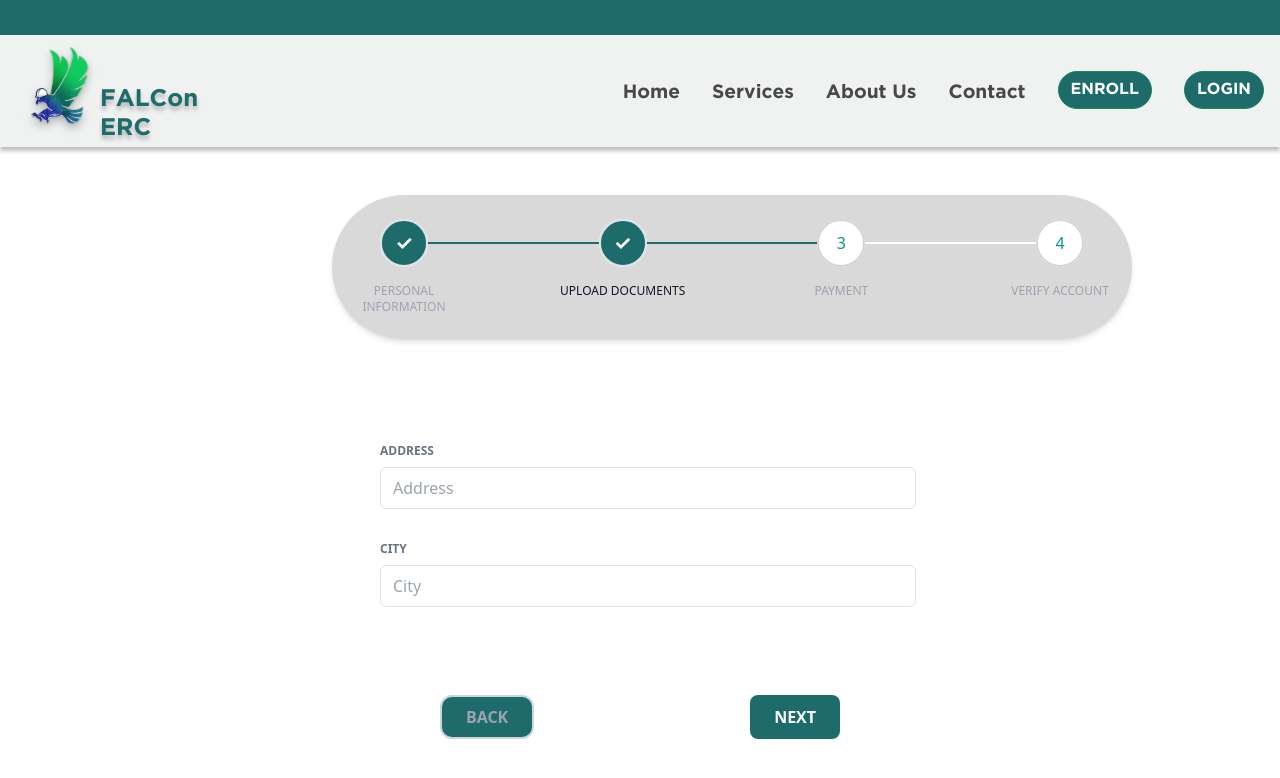
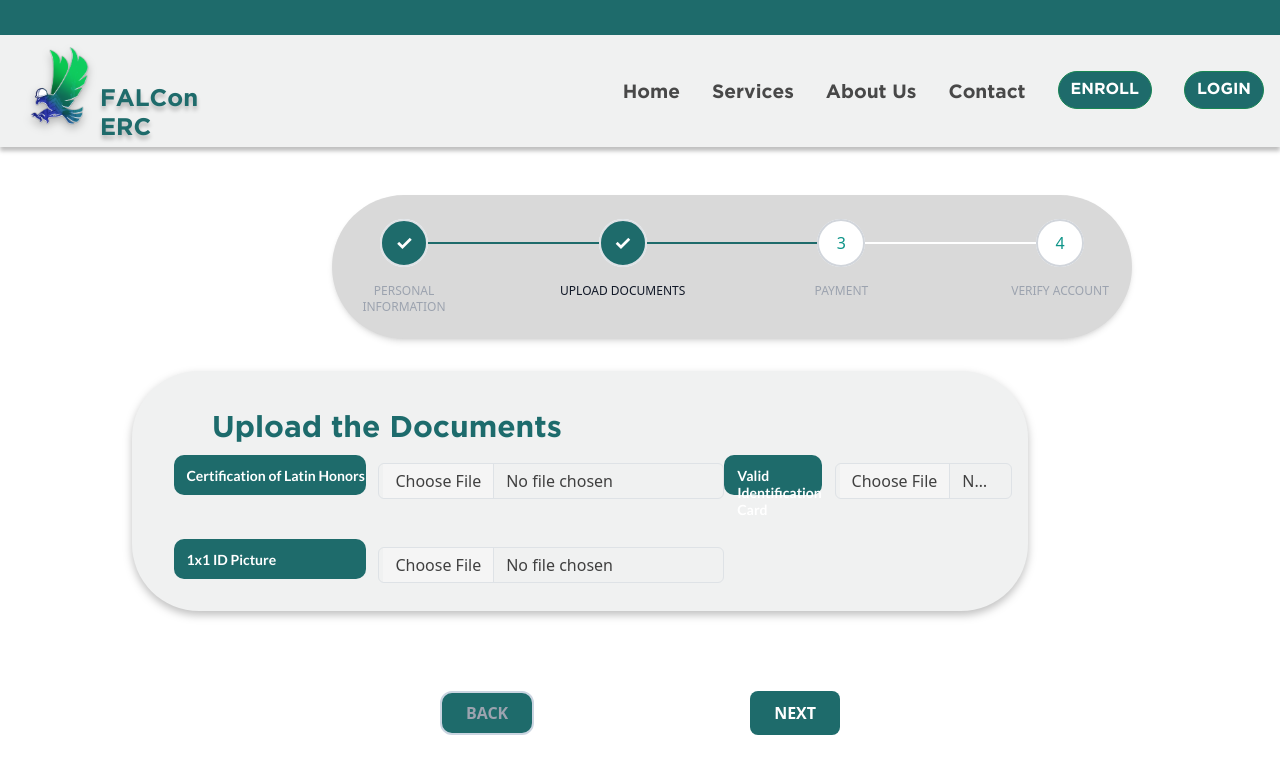
Before and after one commit to rhiyenlee/FALCON-ERC, a React (Create React App) app in the folder falcon-app/: page /enrollment in a window 1280 px wide. Both pictures are taken after a click on the button "NEXT". Shown: the top 778 px of the page. Built offline with nearby package versions, Linux system fonts and the light colour scheme.

Commit message:
done frontend enrollment

```diff
--- a/falcon-app/src/pages/Enrollment/Payment.jsx
+++ b/falcon-app/src/pages/Enrollment/Payment.jsx
@@ -1,15 +1,8 @@
-import { useStepperContext } from "./context/StepperContext";
 import BpiQr from "../../Images/bpi_qrcode.png";
 import PnbQr from "../../Images/pnb-digital-app-qr.png";
 import GCashQr from "../../Images/gcash-qr.jpg";
 
 export default function Payment() {
-  const { userData, setUserData } = useStepperContext();
-
-  const handleChange = (e) => {
-    const { name, value } = e.target;
-    setUserData({ ...userData, [name]: value });
-  };
   return (
     <div className="paymentContainer">
       <div className="bpi-payment-col">
@@ -62,14 +55,26 @@ export default function Payment() {
         />
       </div>
 
-          <p className="proof-payment">Proof of Payment</p>
-            <div className="proof-payment-col">
-
-            <label>Reference Number</label>
-            <input type="text" name="ref-number" id="" className="ref-num" placeholder="Minimum of 12 digits" />
-            </div>
-
-
+      <p className="proof-payment">Proof of Payment</p>
+      <div className="proof-payment-col">
+        <label>Reference Number</label>
+        <input
+          type="text"
+          name="ref-number"
+          id=""
+          className="ref-num"
+          placeholder="Minimum of 12 digits"
+        />
+        <div className="screenshot-container">
+          <div className="screenshot-image">
+            <p>Screenshot or Image of Receipt</p>
+          </div>
+          <input
+            type="file"
+            className="file-screenshot relative block min-w-0 rounded border border-solid border-neutral-300 bg-clip-padding px-3 py-[0.32rem] text-base font-normal text-neutral-700 transition duration-300 ease-in-out file:-mx-3 file:-my-[0.32rem] file:overflow-hidden file:rounded-none file:border-0 file:border-solid file:border-inherit file:bg-neutral-100 file:px-3 file:py-[0.32rem] file:text-neutral-700 file:rounded-md file:transition file:duration-150 file:ease-in-out file:[border-inline-end-width:1px] file:[margin-inline-end:0.75rem] hover:file:bg-neutral-200 focus:border-primary focus:text-neutral-700 focus:shadow-te-primary focus:outline-none dark:border-neutral-600 dark:file:bg-neutral-700 dark:file:text-neutral-100 dark:focus:border-primary "
+          />
+        </div>
+      </div>
     </div>
   );
 }
--- a/falcon-app/src/pages/Enrollment/PersonalInfo.jsx
+++ b/falcon-app/src/pages/Enrollment/PersonalInfo.jsx
@@ -1,13 +1,4 @@
-import { useStepperContext } from "./context/StepperContext";
-
 export default function PersonalInfo() {
-  const { userData, setUserData } = useStepperContext();
-
-  const handleChange = (e) => {
-    const { name, value } = e.target;
-    setUserData({ ...userData, [name]: value });
-  };
-
   return (
     <div className="infoContainer">
       <p className="personal-info">Personal Information</p>
--- a/falcon-app/src/pages/Enrollment/UploadCredentials.jsx
+++ b/falcon-app/src/pages/Enrollment/UploadCredentials.jsx
@@ -1,43 +1,39 @@
-import { useStepperContext } from "./context/StepperContext";
+import "./style/enrollment.css";
 
 export default function UploadCredentials() {
-  const { userData, setUserData } = useStepperContext();
+  return (
+    <div className="upload-credentials-container">
+      <h3 className="upload-documents">Upload the Documents</h3>
 
-  const handleChange = (e) => {
-    const { name, value } = e.target;
-    setUserData({ ...userData, [name]: value });
-  };
-  return (
-    <div className="flex flex-col ">
-      <div className="w-full mx-2 flex-1">
-        <div className="font-bold h-6 mt-3 text-gray-500 text-xs leading-8 uppercase">
-          Address
-        </div>
-        <div className="bg-white my-2 p-1 flex border border-gray-200 rounded">
+      <form action="">
+        <div className="cert-latin">
+          <div className="latin-honors">
+            <p>Certification of Latin Honors</p>
+          </div>
           <input
-            onChange={handleChange}
-            value={userData["address"] || ""}
-            name="address"
-            placeholder="Address"
-            className="p-1 px-2 appearance-none outline-none w-full text-gray-800"
+            type="file"
+            className="file-latin-honors relative block min-w-0 rounded border border-solid border-neutral-300 bg-clip-padding px-3 py-[0.32rem] text-base font-normal text-neutral-700 transition duration-300 ease-in-out file:-mx-3 file:-my-[0.32rem] file:overflow-hidden file:rounded-none file:border-0 file:border-solid file:border-inherit file:bg-neutral-100 file:px-3 file:py-[0.32rem] file:text-neutral-700 file:rounded-md file:transition file:duration-150 file:ease-in-out file:[border-inline-end-width:1px] file:[margin-inline-end:0.75rem] hover:file:bg-neutral-200 focus:border-primary focus:text-neutral-700 focus:shadow-te-primary focus:outline-none dark:border-neutral-600 dark:file:bg-neutral-700 dark:file:text-neutral-100 dark:focus:border-primary "
           />
         </div>
-      </div>
-      <div className="w-full mx-2 flex-1">
-        <div className="font-bold h-6 mt-3 text-gray-500 text-xs leading-8 uppercase">
-          City
-        </div>
-        <div className="bg-white my-2 p-1 flex border border-gray-200 rounded">
+        <div className="id-card-container">
+          <div className="valid-id">
+            <p>Valid Identification Card</p>
+          </div>
           <input
-            onChange={handleChange}
-            value={userData["city"] || ""}
-            name="city"
-            placeholder="City"
-            type="text"
-            className="p-1 px-2 appearance-none outline-none w-full text-gray-800"
+            type="file"
+            className="file-latin-honors relative block min-w-0 rounded border border-solid border-neutral-300 bg-clip-padding px-3 py-[0.32rem] text-base font-normal text-neutral-700 transition duration-300 ease-in-out file:-mx-3 file:-my-[0.32rem] file:overflow-hidden file:rounded-none file:border-0 file:border-solid file:border-inherit file:bg-neutral-100 file:px-3 file:py-[0.32rem] file:text-neutral-700 file:rounded-md file:transition file:duration-150 file:ease-in-out file:[border-inline-end-width:1px] file:[margin-inline-end:0.75rem] hover:file:bg-neutral-200 focus:border-primary focus:text-neutral-700 focus:shadow-te-primary focus:outline-none dark:border-neutral-600 dark:file:bg-neutral-700 dark:file:text-neutral-100 dark:focus:border-primary "
           />
         </div>
-      </div>
+        <div className="id-picture-container">
+          <div className="id-picture">
+            <p>1x1 ID Picture</p>
+          </div>
+          <input
+            type="file"
+            className="file-latin-honors relative block min-w-0 rounded border border-solid border-neutral-300 bg-clip-padding px-3 py-[0.32rem] text-base font-normal text-neutral-700 transition duration-300 ease-in-out file:-mx-3 file:-my-[0.32rem] file:overflow-hidden file:rounded-none file:border-0 file:border-solid file:border-inherit file:bg-neutral-100 file:px-3 file:py-[0.32rem] file:text-neutral-700 file:rounded-md file:transition file:duration-150 file:ease-in-out file:[border-inline-end-width:1px] file:[margin-inline-end:0.75rem] hover:file:bg-neutral-200 focus:border-primary focus:text-neutral-700 focus:shadow-te-primary focus:outline-none dark:border-neutral-600 dark:file:bg-neutral-700 dark:file:text-neutral-100 dark:focus:border-primary "
+          />
+        </div>
+      </form>
     </div>
   );
 }
--- a/falcon-app/src/pages/Enrollment/context/StepperContext.js
+++ b/falcon-app/src/pages/Enrollment/context/StepperContext.js
@@ -11,9 +11,3 @@ export function UseContextProvider({ children }) {
     </StepperContext.Provider>
   );
 }
-
-export function useStepperContext() {
-  const { userData, setUserData } = useContext(StepperContext);
-
-  return { userData, setUserData };
-}
--- a/falcon-app/src/pages/Enrollment/style/enrollment.css
+++ b/falcon-app/src/pages/Enrollment/style/enrollment.css
@@ -214,6 +214,7 @@
   position: absolute;
   margin-top: 3vh;
   margin-left: 2vh;
+  display: flex;
 }
 
 .account-info {
@@ -221,3 +222,132 @@
   margin-top: 37vh;
   position: absolute;
 }
+
+.upload-documents {
+  color: #1d6b6c;
+  font-family: Gotham-Bold;
+  font-size: 30px;
+  font-weight: 700;
+  margin-left: 5vw;
+  margin-top: 3vh;
+}
+
+.latin-honors p {
+  font-family: Lato;
+  font-style: normal;
+  align-items: center;
+  margin-left: 1vw;
+  color: white;
+  font-style: normal;
+  padding-top: 1.5vh;
+  font-size: 14px;
+  line-height: 17px;
+}
+
+.latin-honors {
+  background-color: #1e6b6b;
+  border-radius: 10px;
+  width: 15vw;
+  height: 5vh;
+  margin-left: 2vw;
+}
+
+.cert-latin {
+  display: flex;
+  float: left;
+}
+
+.file-latin-honors {
+  margin-left: 1vw;
+  margin-top: 1vh;
+}
+
+.id-card-container {
+  margin-left: 37vw;
+  display: flex;
+}
+
+.valid-id {
+  background-color: #1e6b6b;
+  border-radius: 10px;
+  width: 15vw;
+  height: 5vh;
+}
+
+.valid-id p {
+  font-family: Lato;
+  font-style: normal;
+  align-items: center;
+  margin-left: 1vw;
+  color: white;
+  font-style: normal;
+  padding-top: 1.5vh;
+  font-size: 14px;
+  line-height: 17px;
+}
+
+.id-picture-container {
+  margin-top: 5vh;
+  margin-left: 2vw;
+  display: flex;
+}
+
+.id-picture {
+  background-color: #1e6b6b;
+  border-radius: 10px;
+  width: 15vw;
+  height: 5vh;
+}
+
+.id-picture p {
+  font-family: Lato;
+  font-style: normal;
+  align-items: center;
+  margin-left: 1vw;
+  color: white;
+  font-style: normal;
+  padding-top: 1.5vh;
+  font-size: 14px;
+  line-height: 17px;
+}
+
+.upload-credentials-container {
+  margin-top: -6vh;
+  width: 70vw;
+  background-color: #f0f1f1;
+  height: 30vh;
+  margin-left: -30vh;
+  padding: 2vh;
+  border-radius: 67px;
+  filter: drop-shadow(0px 4px 4px rgba(0, 0, 0, 0.25));
+}
+
+.screenshot-image {
+  background-color: #1e6b6b;
+  border-radius: 10px;
+  width: 15vw;
+  height: 5vh;
+}
+
+.screenshot-container {
+  margin-left: 3vw;
+  display: flex;
+}
+
+.screenshot-image p {
+  font-family: Lato;
+  font-style: normal;
+  align-items: center;
+  margin-left: 1vw;
+  color: white;
+  font-style: normal;
+  padding-top: 1.5vh;
+  font-size: 14px;
+  line-height: 17px;
+}
+
+.file-screenshot {
+  height: 4vh;
+  margin-left: 1vw;
+  margin-top: 1vh;
+}
```
Lines whose indentation alone changed are shown as unchanged.
